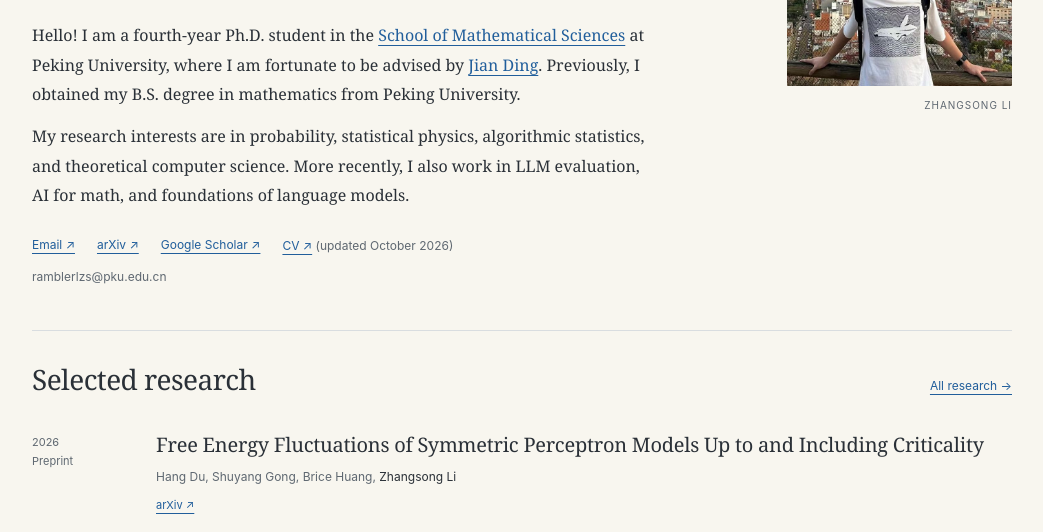
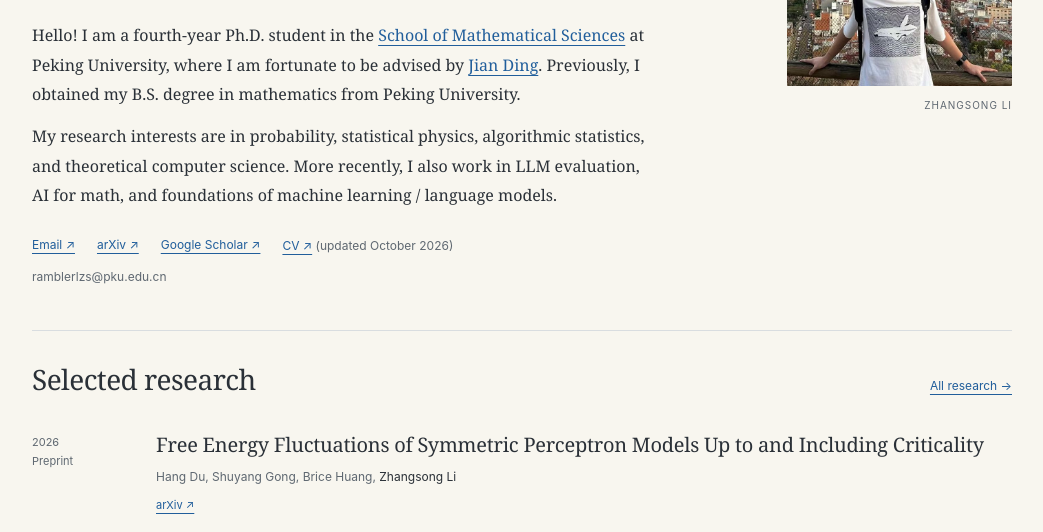
Before and after one commit to Zhangsong-Li/Zhangsong-Li.github.io, a plain HTML site: page index.html in a window 1280 px wide. Shown: the part 268-800 px from the top of the page, without its empty margins (118-1161 px from the left). Drawn offline with Linux system fonts and the light colour scheme.

Commit message:
Revise bio section and research interests
Updated research interests and corrected terminology in the bio section.

```diff
--- a/index.html
+++ b/index.html
@@ -22,7 +22,7 @@
   <p class="eyebrow">Probability · Theoretical Computer Science</p>
   <h1 id="name">Zhangsong Li</h1>
   <p class="role">Fourth-year Ph.D. student · Peking University</p>
-  <div class="bio"><p>Hello! I am a fourth-year Ph.D. student in the <a href="https://www.math.pku.edu.cn" target="_blank" rel="noopener noreferrer">School of Mathematical Sciences</a> at Peking University, where I am fortunate to be advised by <a href="https://www.math.pku.edu.cn/teachers/dingjian/index.html" target="_blank" rel="noopener noreferrer">Jian Ding</a>. Previously, I obtained my B.S. degree in mathematics from Peking University.</p><p>My research interests are in probability, statistical physics, algorithmic statistics, and theoretical computer science. More recently, I also work in LLM evaluation, AI for math, and foundations of language models.</p></div>
+  <div class="bio"><p>Hello! I am a fourth-year Ph.D. student in the <a href="https://www.math.pku.edu.cn" target="_blank" rel="noopener noreferrer">School of Mathematical Sciences</a> at Peking University, where I am fortunate to be advised by <a href="https://www.math.pku.edu.cn/teachers/dingjian/index.html" target="_blank" rel="noopener noreferrer">Jian Ding</a>. Previously, I obtained my B.S. degree in mathematics from Peking University.</p><p>My research interests are in probability, statistical physics, algorithmic statistics, and theoretical computer science. More recently, I also work in LLM evaluation, AI for math, and foundations of machine learning / language models.</p></div>
   <div class="hero-links"><a href="mailto:ramblerlzs@pku.edu.cn">Email ↗</a><a href="http://arxiv.org/a/li_z_30" target="_blank" rel="noopener noreferrer">arXiv ↗</a><a href="https://scholar.google.com/citations?user=IgjkkZEAAAAJ&amp;hl=zh-CN" target="_blank" rel="noopener noreferrer">Google Scholar ↗</a><span><a href="CV_Zhangsong.pdf" target="_blank" rel="noopener noreferrer">CV ↗</a> <span class="subtle">(updated October 2026)</span></span></div>
   <p class="contact-address"><a href="mailto:ramblerlzs@pku.edu.cn">ramblerlzs@pku.edu.cn</a></p>
   </div><figure class="portrait"><img src="Zhangsong.jpg" width="654" height="638" alt="Zhangsong Li overlooking a city" fetchpriority="high"><figcaption>ZHANGSONG LI</figcaption></figure></section><section class="content-section" id="selected-research" aria-labelledby="selected-research-title"><div class="section-heading"><h2 id="selected-research-title">Selected research</h2><a href="research.html" class="section-link">All research →</a></div><ul class="paper-list">
```
